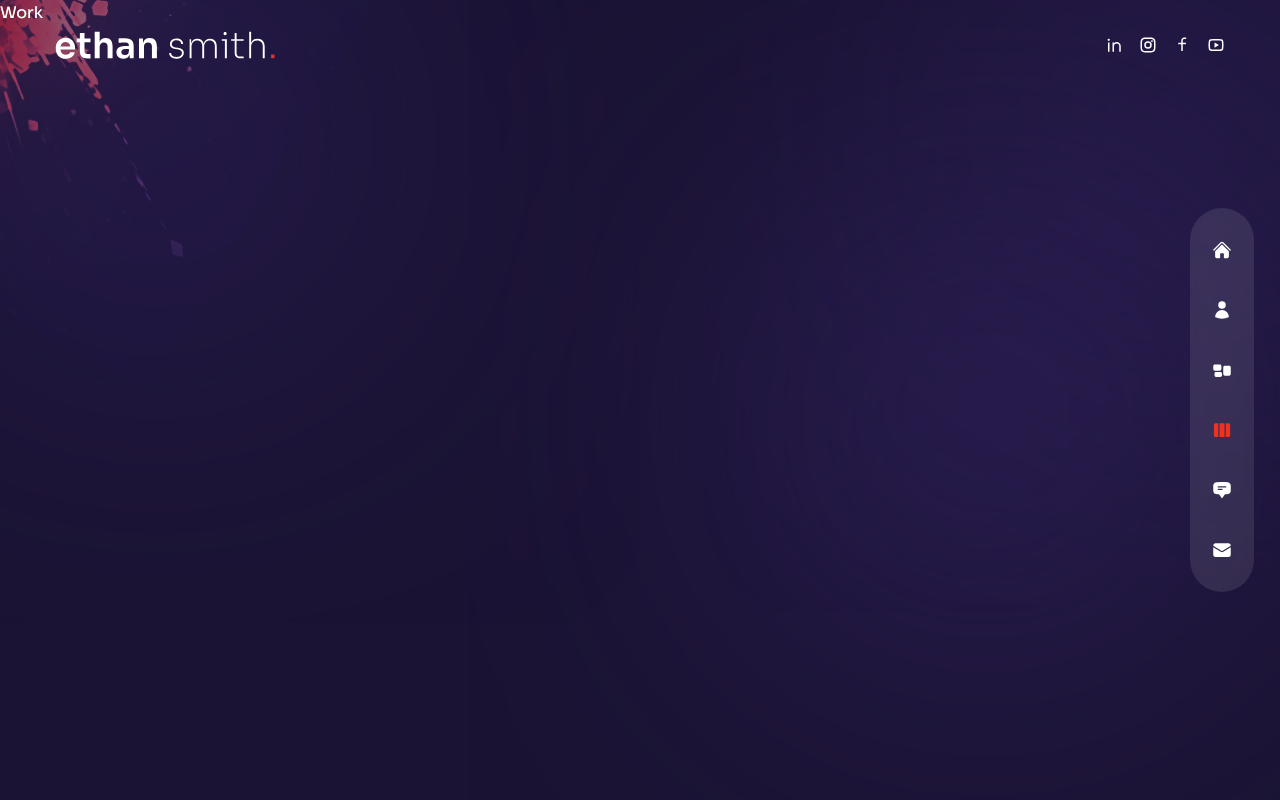
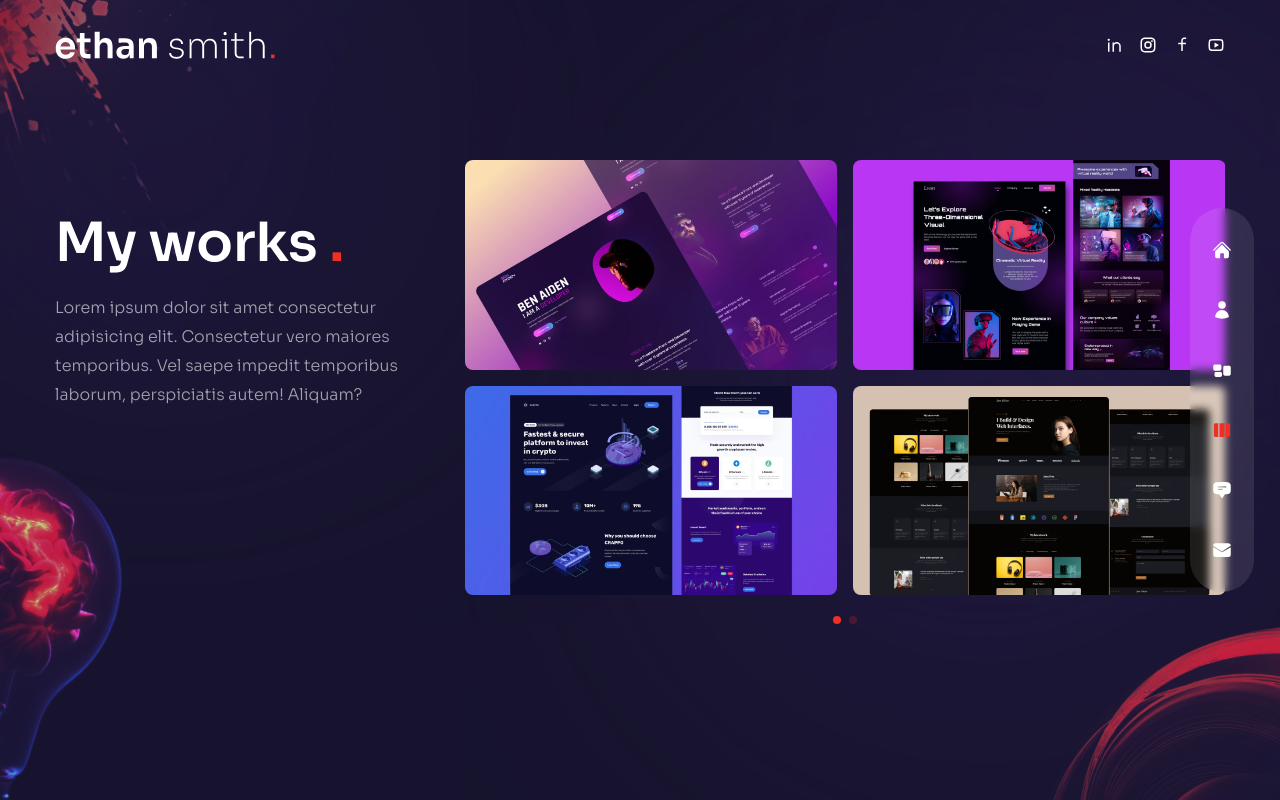
Before and after one commit to RichardUdoh/RuPortfolio, a Next.js app: page /work in a window 1280 px wide. Built offline with nearby package versions, Linux system fonts and the light colour scheme.

Commit message:
work page done

```diff
--- a/components/TestimonialSlider.js
+++ b/components/TestimonialSlider.js
@@ -1,3 +1,12 @@
+import { Swiper, SwiperSlide } from 'swiper/react'
+import { Pagination } from 'swiper'
+import 'swiper/css'
+import 'swiper/css/free-mode'
+import 'swiper/css/pagination'
+import {BsArrowRight} from 'react-icons/bs'
+import Image from 'next/image'
+
+
 // testimonial data
 const testimonialData = [
   {
@@ -23,8 +32,47 @@
   },
 ];
 
+
+
+
+
 const TestimonialSlider = () => {
-  return <div>Testimonial Slider</div>;
+  return (
+    <Swiper
+    spaceBetween={10}
+    pagination={{
+      clickable: true
+    }}
+    modules={[Pagination]}
+    className='h-[280px] sm:h-[480px]'
+    >
+      {
+        testimonialSlider.map((person,index) => {
+          return (
+            <SwiperSlide key={index}>
+              <div>
+                {/* avatar, name, position  */}
+                <div>
+                  {/* avatar  */}
+                  <div>avatar image</div>
+                  {/* name  */}
+                  <div>name</div>
+                  {/* position */}
+                  <div>position</div>
+                </div>
+              </div>
+              <div>
+                {/* quote & messages */}
+                <div>quote & message</div>
+              </div>
+            </SwiperSlide>
+          )
+        }
+        )
+      }
+
+    </Swiper>
+  )
 };
 
-export default TestimonialSlider;
+export default TestimonialSlider
--- a/components/WorkSlider.js
+++ b/components/WorkSlider.js
@@ -1,5 +1,13 @@
-// data
-const workSlides = {
+import { Swiper, SwiperSlide } from 'swiper/react'
+import { Pagination } from 'swiper'
+import 'swiper/css'
+import 'swiper/css/free-mode'
+import 'swiper/css/pagination'
+import {BsArrowRight} from 'react-icons/bs'
+import Image from 'next/image'
+
+//data
+export const workSlider = {
   slides: [
     {
       images: [
@@ -42,10 +50,66 @@
       ],
     },
   ],
+}
+
+
+const WorkSlider = () => {
+  return (
+    <Swiper
+    spaceBetween={10}
+    pagination={{
+      clickable: true
+    }}
+    modules={[Pagination]}
+    className='h-[280px] sm:h-[480px]'
+    >
+      {
+        workSlider.slides.map((slide,index) => {
+          return (
+            <SwiperSlide key={index}>
+              <div className='grid grid-cols-2 grid-rows-2 gap-4 cursor-pointer'>
+                {slide.images.map((image, index)=>{
+                  return (
+                    <div className='relative rounded-lg overflow-hidden flex items-center
+                    justify-center group' key={index}>
+                      <div className='flex items-center justify-center relative overflow-hidden group'>
+                        {/* image  */}
+                        <Image src={image.path} width={500} height={300} alt=''/>
+                        {/* overlay gradient */}
+                        <div className='absolute inset-0 bg-gradient-to-l from-transparent via-[#e838cc]
+                        to-[#4a22bd] opacity-0 group-hover:opacity-80 transition all duration-700'>
+                        </div>
+                        {/* title  */}
+                        <div className='absolute bottom-0 translate-y-full group-hover:-translate-y-10
+                        group-hover:xl:-translate-y-20 transition-all duration-300'>
+                          <div className='flex items-center gap-x-2 text-[13px] tracking-[0.2 em]'>
+                            {/* title part 1 */}
+                            <div className='delay-100'>LIVE</div>
+                            {/* title part 2 */}
+                            <div className='translate-y-[500%] group-hover:translate-y-0 transition-all duration-300
+                            delay-180'>
+                              PROJECT
+                            </div>
+                              {/* icon */}
+                            <div className='text-xl translate-y-[500%]group-hover:translate-y-0 transition-all
+                            duration-300 delay-200'>
+                              <BsArrowRight/>
+                            </div>
+                          </div>
+                        </div>
+                      </div>
+                    </div>
+                  )
+                })}
+              </div>
+            </SwiperSlide>
+          )
+        }
+        )
+      }
+
+    </Swiper>
+  )
 };
 
-const WorkSlider = () => {
-  return <div>Work Slider</div>;
-};
-
-export default WorkSlider;
+export default WorkSlider
--- a/pages/work/index.js
+++ b/pages/work/index.js
@@ -1,5 +1,55 @@
+import WorkSlider from '../../components/WorkSlider'
+import Bulb from '../../components/Bulb'
+import Circles from '../../components/Circles'
+
+import  { motion } from 'framer-motion'
+import { fadeIn } from '../../variants'
+
 const Work = () => {
-  return <div>Work</div>;
-};
+  return (
+  <div className='h-full bg-primary/30 py-36 flex items-center'>
+    <Circles/>
+    <div className='container mx-auto'>
+      <div className='flex flex-col xl:flex-row gap-x-8'>
+        {/* text  */}
+        <div className='text-center flex xl:w-[30vw] flex-col lg:text-left mb-4 xl:mb-0'>
+          <motion.h2
+            variants={fadeIn('up', 0.2)}
+            initial='hidden'
+            animate='show'
+            exit='hidden'
+            className='h2 xl:mt-12'
+          >
+            My works <span className='text-accent'>.</span>
+          </motion.h2>
+          <motion.p
+            variants={fadeIn('up', 0.4)}
+            initial='hidden'
+            animate='show'
+            exit='hidden'
+            className='mb-4 max-w-[400px] mx-auto lg:mx-0'
+          >
+            Lorem ipsum dolor sit amet consectetur adipisicing elit.
+            Consectetur vero maiores temporibus. Vel saepe impedit temporibus laborum,
+            perspiciatis autem! Aliquam?
+          </motion.p>
+        </div>
+        <motion.div
+          variants={fadeIn('down', 0.6)}
+          initial='hidden'
+          animate='show'
+          exit='hidden'
+          className='w-full xl:max-w-[65%]'
+        >
+          {/* slider */}
+          <WorkSlider />
+        </motion.div>
 
-export default Work;
+      </div>
+    </div>
+    <Bulb/>
+  </div>
+  )
+}
+
+export default Work
```
